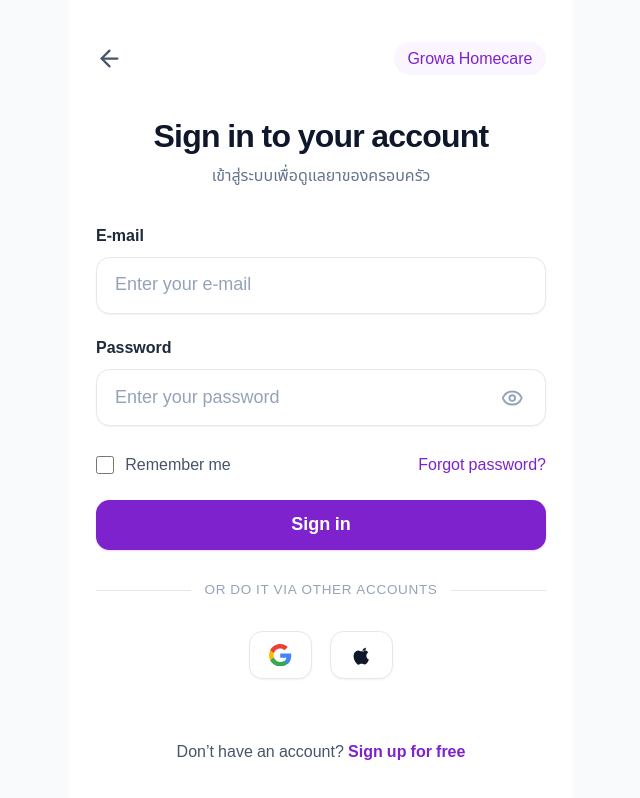
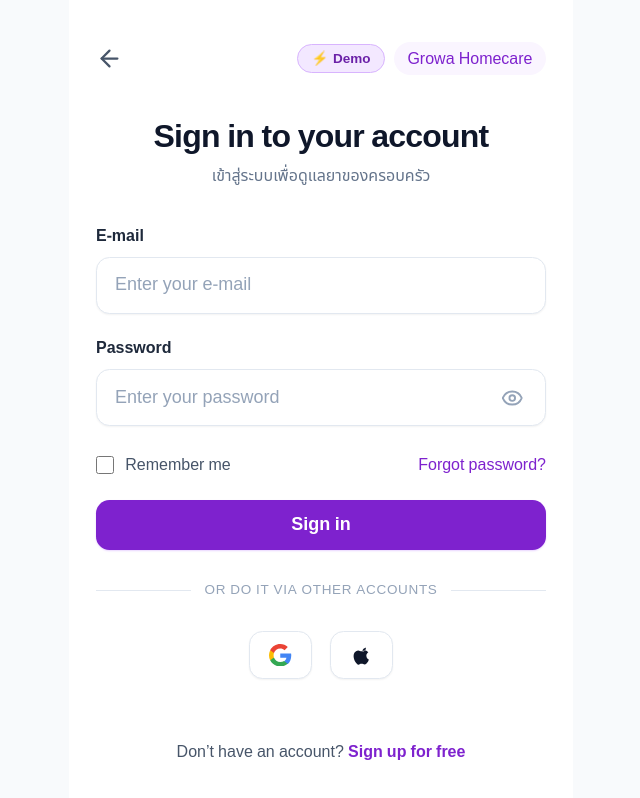
Before and after one commit to azengonlafa-glitch/homecare, a React (Vite) app: page /login in a window 1280 px wide. Shown: the whole page, without its empty margins (319-959 px from the left). Built offline with nearby package versions, Linux system fonts and the light colour scheme; a web font is replaced by a local one.

Commit message:
feat: เพิ่มปุ่ม Demo เล็กๆ ในหน้า Login เพื่อความสะดวกในการทดสอบโหมด Dev

```diff
--- a/src/pages/LoginPage.tsx
+++ b/src/pages/LoginPage.tsx
@@ -16,9 +16,18 @@ export const LoginPage: React.FC = () => {
     navigate('/');
   };
 
+  const handleDemoLogin = () => {
+    // เข้าสู่ระบบแบบ Demo ทันที สะดวกสำหรับนักพัฒนาและการทดสอบ
+    localStorage.setItem(
+      'growa_auth_user',
+      JSON.stringify({ email: 'demo@growa-homecare.com', name: 'ผู้ใช้ทดสอบ (Demo)' })
+    );
+    navigate('/');
+  };
+
   return (
     <div className="min-h-screen bg-white flex flex-col justify-between max-w-md mx-auto px-6 py-8">
-      {/* ส่วนบน: ปุ่มย้อนกลับ */}
+      {/* ส่วนบน: ปุ่มย้อนกลับและปุ่ม Demo */}
       <div>
         <div className="flex items-center justify-between mb-8">
           <button
@@ -29,9 +38,22 @@ export const LoginPage: React.FC = () => {
           >
             <ArrowLeft className="w-6 h-6" />
           </button>
-          <span className="text-sm font-medium text-purple-700 bg-purple-50 px-3 py-1 rounded-full">
-            Growa Homecare
-          </span>
+
+          <div className="flex items-center space-x-2">
+            {/* ปุ่มเล็ก Demo สำหรับ dev */}
+            <button
+              type="button"
+              onClick={handleDemoLogin}
+              title="กดเพื่อเข้าใช้งานแบบ Demo ทันทีสำหรับทดสอบ"
+              className="text-xs font-semibold bg-purple-100 hover:bg-purple-200 active:bg-purple-300 text-purple-800 px-3 py-1 rounded-full border border-purple-300 transition-all shadow-xs flex items-center space-x-1"
+            >
+              <span>⚡</span>
+              <span>Demo</span>
+            </button>
+            <span className="text-sm font-medium text-purple-700 bg-purple-50 px-3 py-1 rounded-full">
+              Growa Homecare
+            </span>
+          </div>
         </div>
 
         {/* หัวข้อหน้าจอ */}
```
